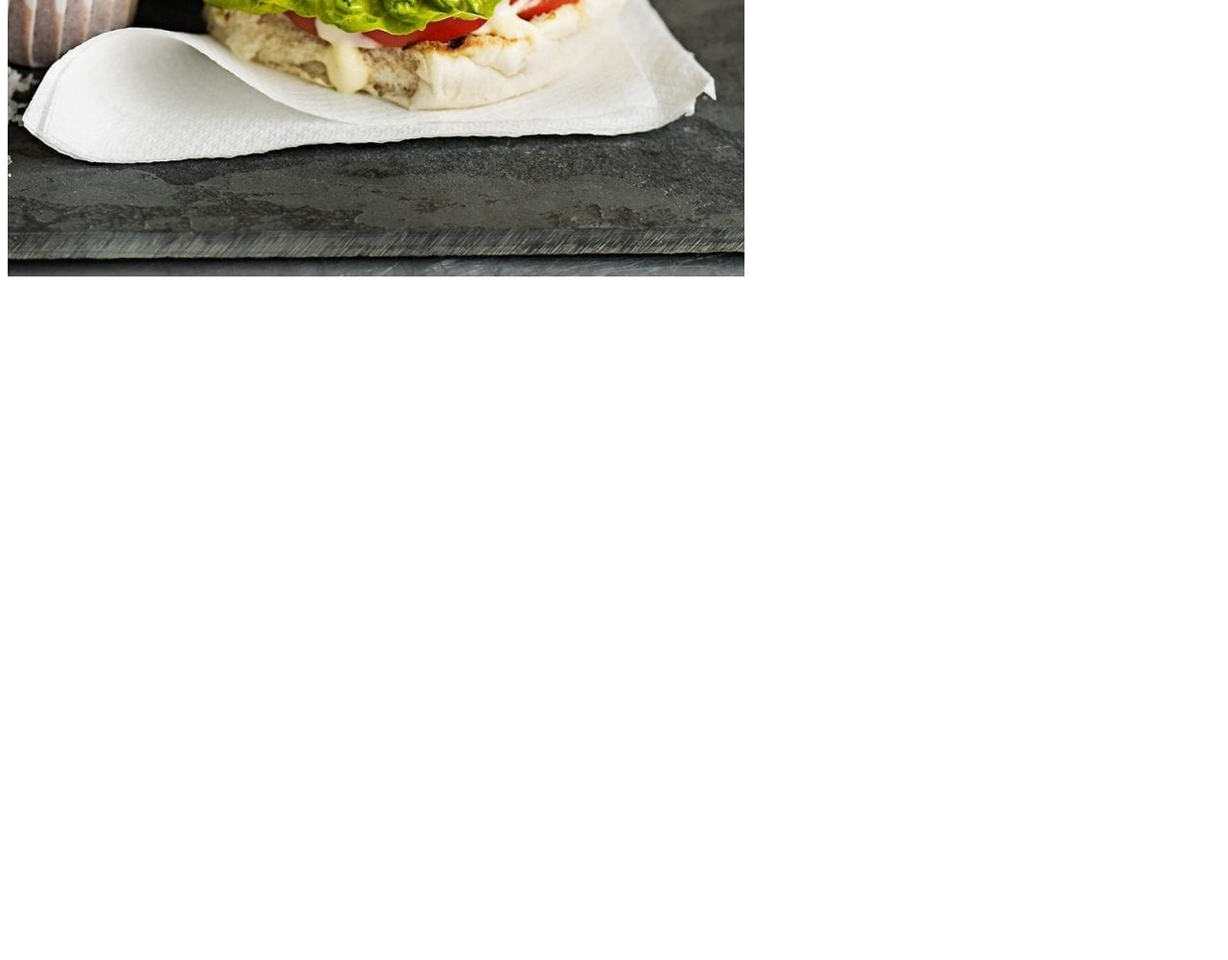
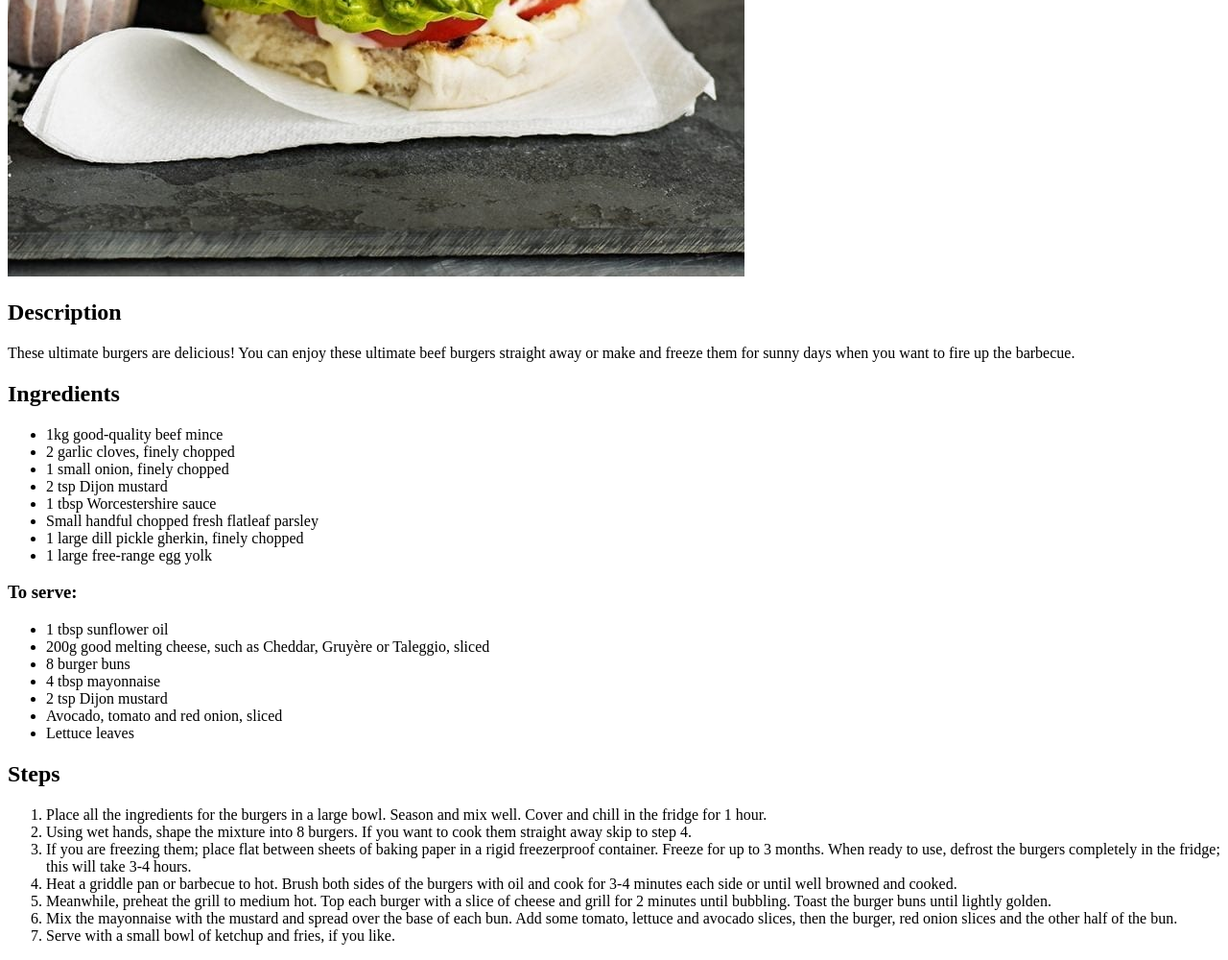
Before and after one commit to DanMaltby/odin-recipes, a plain HTML site: page recipes/ultimate-burgers.html in a window 1280 px wide. Shown: the part 752-1752 px from the top of the page at 96% size. Before the commit the page ends 1052 px from the top, so only its background shows below. Drawn offline with Linux system fonts and the light colour scheme.

Commit message:
Added description, ingredients and steps for burger recipe

```diff
--- a/recipes/ultimate-burgers.html
+++ b/recipes/ultimate-burgers.html
@@ -8,5 +8,45 @@
     <body>
         <h1>Ultimate Burgers</h1>
         <img src="../img/ultimate-burgers.jpg" alt="The Ultimate Burgers">
+
+        <h2>Description</h2>
+        <p>These ultimate burgers are delicious! You can enjoy these ultimate beef burgers straight away or make and freeze them for sunny days when you want to fire up the barbecue.</p>
+
+        <h2>Ingredients</h2>
+        <ul>
+            <li>1kg good-quality beef mince</li>
+            <li>2 garlic cloves, finely chopped</li>
+            <li>1 small onion, finely chopped</li>
+            <li>2 tsp Dijon mustard</li>
+            <li>1 tbsp Worcestershire sauce</li>
+            <li>Small handful chopped fresh flatleaf parsley</li>
+            <li>1 large dill pickle gherkin, finely chopped</li>
+            <li>1 large free-range egg yolk</li>
+        </ul>
+
+        <h3>To serve:</h3>
+        <ul>
+            <li>1 tbsp sunflower oil</li>
+            <li>200g good melting cheese, such as Cheddar, Gruyère or Taleggio, sliced</li>
+            <li>8 burger buns</li>
+            <li>4 tbsp mayonnaise</li>
+            <li>2 tsp Dijon mustard</li>
+            <li>Avocado, tomato and red onion, sliced</li>
+            <li>Lettuce leaves</li>
+        </ul>
+
+        <h2>Steps</h2>
+        <ol>
+            <li>Place all the ingredients for the burgers in a large bowl. Season and mix well. Cover and chill in the fridge for 1 hour.</li>
+            <li>Using wet hands, shape the mixture into 8 burgers. If you want to cook them straight away skip to step 4.</li>
+            <li>If you are freezing them; place flat between sheets of baking paper in a rigid freezerproof container. Freeze for up to 3 months. When ready to use, defrost the burgers completely in the fridge; this will take 3-4 hours.</li>
+            <li>Heat a griddle pan or barbecue to hot. Brush both sides of the burgers with oil and cook for 3-4 minutes each side or until well browned and cooked.</li>
+            <li>Meanwhile, preheat the grill to medium hot. Top each burger with a slice of cheese and grill for 2 minutes until bubbling. Toast the burger buns until lightly golden.</li>
+            <li>Mix the mayonnaise with the mustard and spread over the base of each bun. Add some tomato, lettuce and avocado slices, then the burger, red onion slices and the other half of the bun.</li>
+            <li>Serve with a small bowl of ketchup and fries, if you like.</li>
+        </ol>
+
+
+
     </body>
 </html>
```
